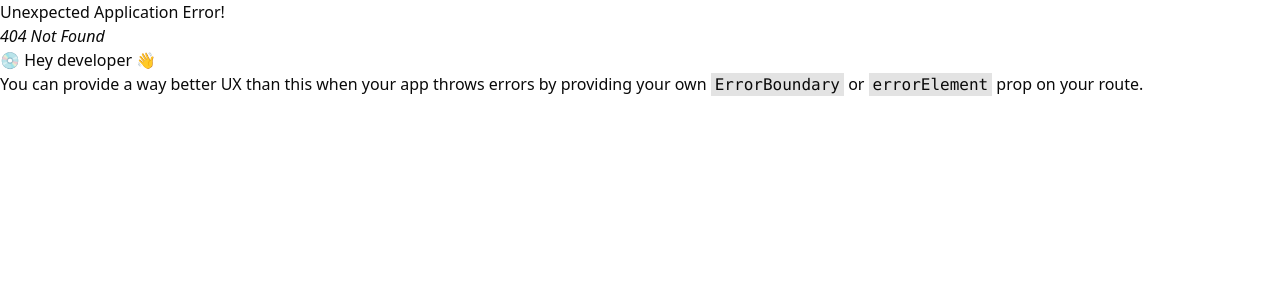
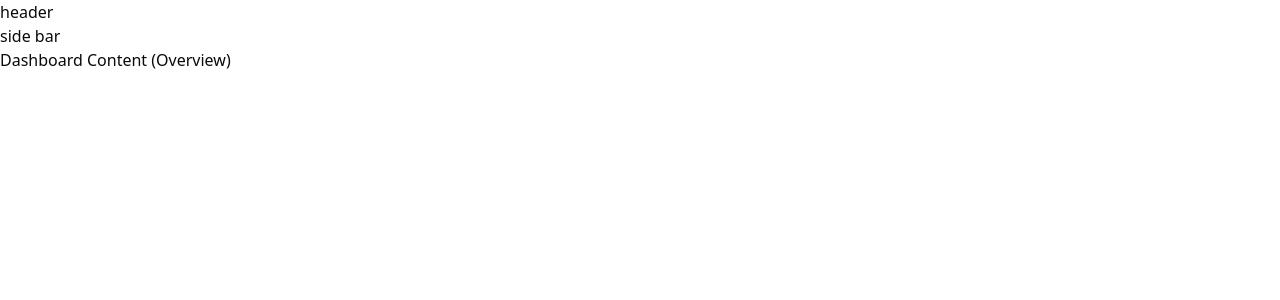
Before and after one commit to prateek-yadu/VSP-Provider-Clone, a React app in the folder frontend/: page /dashboard in a window 1280 px wide. Before the commit this address had no page. Shown: the top 300 px of the page. Built offline with nearby package versions, Linux system fonts and the light colour scheme; the HTML template or start-up script is replaced by a standard one.

Commit message:
feat(frontend): added dashboard layout

```diff
--- /dev/null
+++ b/frontend/src/pages/dashboard/DashboardLayout.tsx
@@ -0,0 +1,12 @@
+import React from 'react'
+import { Outlet } from 'react-router'
+
+export default function DashboardLayout() {
+  return (
+    <>
+    <header>header</header>
+    <aside>side bar</aside>
+    <Outlet/>
+    </>
+  )
+}
--- /dev/null
+++ b/frontend/src/pages/dashboard/index.tsx
@@ -0,0 +1,6 @@
+
+export default function Dashboard() {
+  return (
+    <div>Dashboard Content (Overview)</div>
+  )
+}
--- a/frontend/src/routes/AppRoutes.tsx
+++ b/frontend/src/routes/AppRoutes.tsx
@@ -2,6 +2,8 @@ import { createBrowserRouter } from "react-router";
 import { RouterProvider } from "react-router/dom";
 import App from '../pages/Home'
 import Layout from "../pages/Layout";
+import DashboardLayout from "../pages/dashboard/DashboardLayout";
+import Dashboard from "../pages/dashboard";
 
 
 export default function AppRoutes() {
@@ -11,6 +13,9 @@ export default function AppRoutes() {
             Component: Layout,
             children: [
                  { index: true, Component: App },
+                 { path: "dashboard", Component: DashboardLayout, children: [
+                    {index: true, Component: Dashboard}
+                 ] }
             ]
         },
     ]);
```
